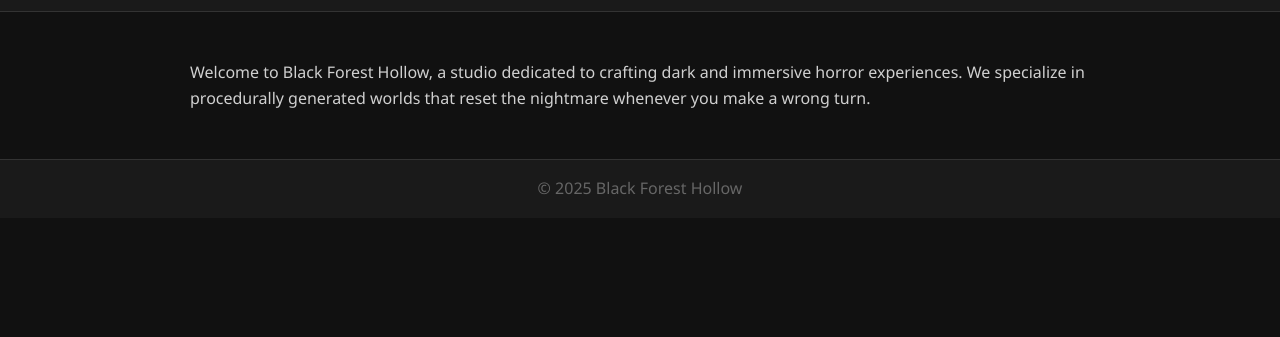
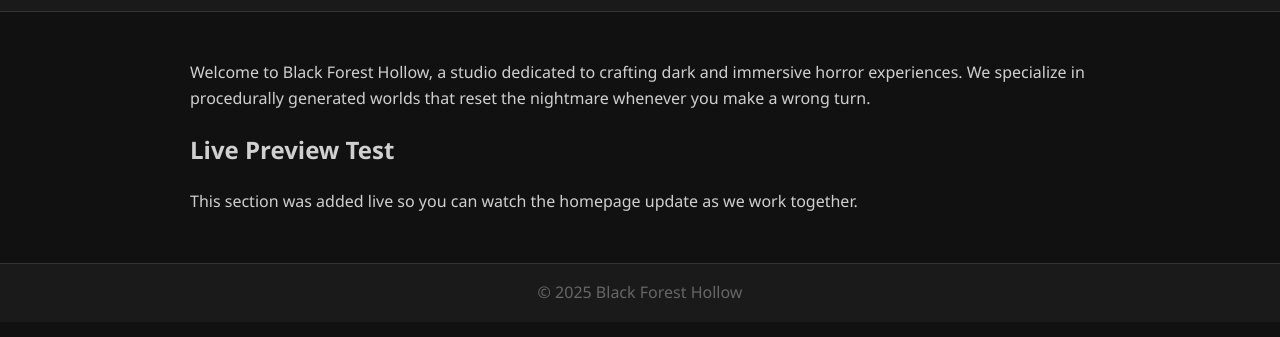
Before and after one commit to BlackForestHollow/BlackForestHollow.github.io, a plain HTML site: page home/index.html in a window 1280 px wide. Shown: the part 101-438 px from the top of the page. Drawn offline with Linux system fonts and the light colour scheme.

```diff
--- a/home/index.html
+++ b/home/index.html
@@ -25,6 +25,13 @@
       immersive horror experiences. We specialize in procedurally generated
       worlds that reset the nightmare whenever you make a wrong turn.
     </p>
+    <section>
+      <h2>Live Preview Test</h2>
+      <p>
+        This section was added live so you can watch the homepage update as we
+        work together.
+      </p>
+    </section>
   </main>
   <footer>
     &copy; 2025 Black Forest Hollow
```
Also changed, not shown: .codex-home.png (added), live-preview-prompt.txt (added), 1 other file.
